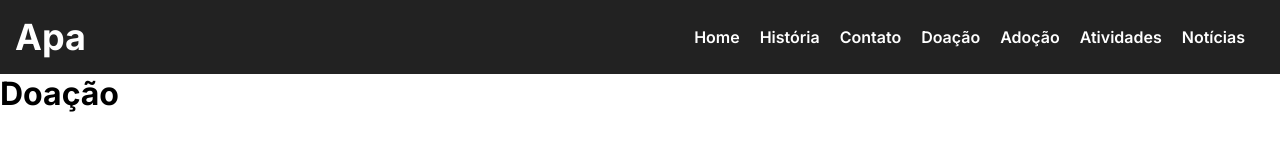
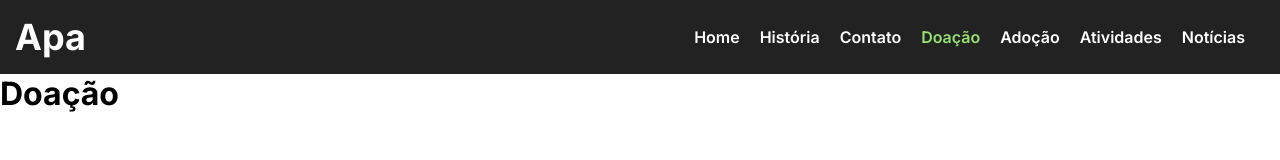
Before and after one commit to arthurfary/apa-website, a Next.js app: page /doacao in a window 1280 px wide. Shown: the top 160 px of the page. Built offline with nearby package versions, Linux system fonts and the light colour scheme.

Commit message:
Pequena mudança no header, usando next/navigation; setup varaives globais para cores

```diff
--- a/app/components/header/header.jsx
+++ b/app/components/header/header.jsx
@@ -1,6 +1,18 @@
+"use client"
 import styles from './header.module.css'
+import { usePathname } from 'next/navigation'
+import Link from 'next/link'
 
-import Link from 'next/link'
+const ActiveLink = ({ children, href }) => {
+  const pathname = usePathname()
+  const isActive = pathname === href
+
+  return (
+    <Link href={href} className={isActive ? styles.active : ""}>
+      {children}
+    </Link>
+  )
+}
 
 export default function Header() {
     return (
@@ -8,13 +20,13 @@ export default function Header() {
       <h1>Apa</h1>
       <nav className={styles.nav}>
         <ul>
-            <li><Link href="/">Home</Link></li>
-            <li><Link href="/historia">História</Link></li>
-            <li><Link href="/contato">Contato</Link></li>
-            <li><Link href="/doacao">Doação</Link></li>
-            <li><Link href="/adocao">Adoção</Link></li>
-            <li><Link href="/atividades">Atividades</Link></li>
-            <li><Link href="/noticias">Notícias</Link></li>
+            <li><ActiveLink href="/">Home</ActiveLink></li>
+            <li><ActiveLink href="/historia">História</ActiveLink></li>
+            <li><ActiveLink href="/contato">Contato</ActiveLink></li>
+            <li><ActiveLink href="/doacao">Doação</ActiveLink></li>
+            <li><ActiveLink href="/adocao">Adoção</ActiveLink></li>
+            <li><ActiveLink href="/atividades">Atividades</ActiveLink></li>
+            <li><ActiveLink href="/noticias">Notícias</ActiveLink></li>
         </ul>
       </nav>
     </header>
--- a/app/components/header/header.module.css
+++ b/app/components/header/header.module.css
@@ -31,6 +31,10 @@
     transition: color 0.3s ease;
 }
 
+.nav .active{
+    color: var(--primary-color);
+}
+
 .nav a:hover {
-    color: #ff9900; /* Cor de destaque ao passar o mouse */
+    color: var(--secondary-color); /* Cor de destaque ao passar o mouse */
 }
--- a/app/globals.css
+++ b/app/globals.css
@@ -1,3 +1,10 @@
+/* Variaveis globais para as cores */
+:root{
+  --primary-color: #96E072;
+  --secondary-color: #3DA35D;
+  /* Add more colors as needed */
+}
+
 * {
   box-sizing: border-box;
   padding: 0;
```
